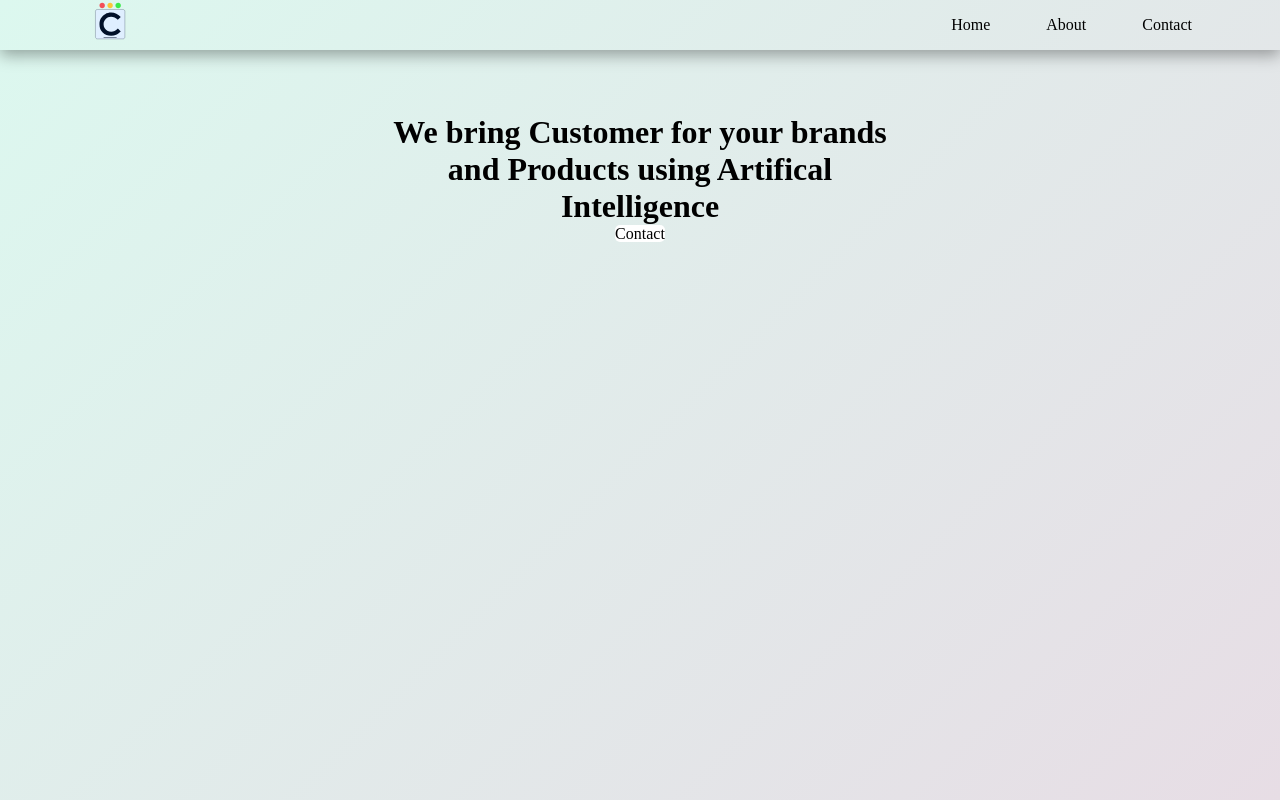
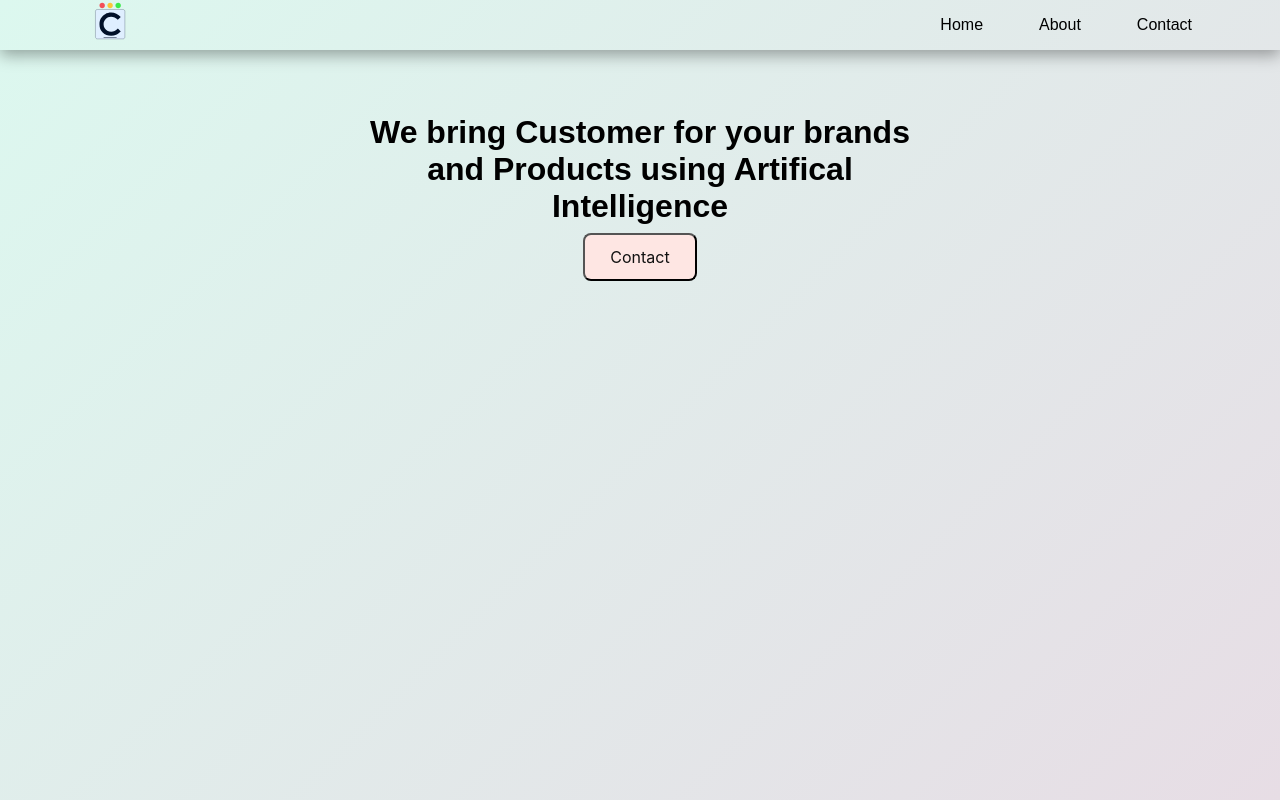
Before and after one commit to dacharch/CodeFitz, a React (Create React App) app: page / in a window 1280 px wide. Built offline with nearby package versions, Linux system fonts and the light colour scheme.

Commit message:
Hero Section Added

```diff
--- a/src/components/HeroSection/Hero.css
+++ b/src/components/HeroSection/Hero.css
@@ -1,11 +1,34 @@
 .hero-container{
+  display: flex;
+  flex-direction: column;
   text-align: center;
   margin-top: 5%;
+  align-items: center;
+
 }
 
+h1{
+   margin-bottom: .5rem;
+}
 .contact-btn{
-    background-color: white;
-    color:black ;
+  align-items: center;
+  background-color: #fee6e3;
+  border-radius: 8px;
+  box-sizing: border-box;
+  color: #111;
+  cursor: pointer;
+  display: flex;
+  font-family: Inter,sans-serif;
+  font-size: 16px;
+  height: 48px;
 
-    border-radius: 5px;
+  justify-content: center;
+  line-height: 24px;
+  padding: 0 25px;
+  position: relative;
+  text-align: center;
+  text-decoration: none;
+  user-select: none;
+
+
 }
--- a/src/components/HeroSection/Hero.js
+++ b/src/components/HeroSection/Hero.js
@@ -7,9 +7,9 @@ const Hero = () => {
            <h1>
              We bring Customer for your brands<br/> and Products using Artifical <br/>Intelligence
            </h1>
-           <a className="contact-btn">
+           <button className="contact-btn">
               Contact
-           </a>
+           </button>
        </div>
   )
 }
--- a/src/index.css
+++ b/src/index.css
@@ -2,6 +2,7 @@
   margin:0 ;
   padding:0 ;
   box-sizing: border-box;
+  font-family: sans-serif;
 }
 
 .container{
```
